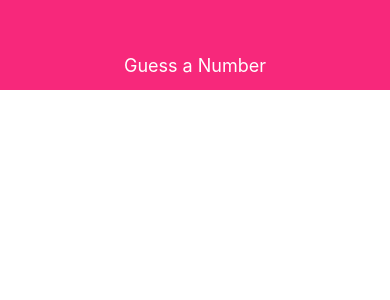
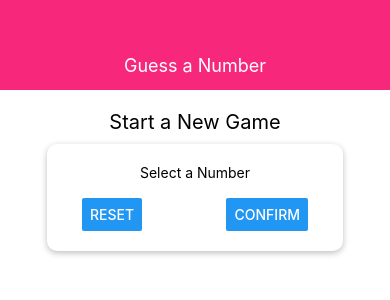
Before and after one commit to bendelonlee/number-guesser, a React Native app: screen / in a window 390 px wide. Shown: the top 300 px of the page. Built offline with nearby package versions, Linux system fonts and the light colour scheme.

Commit message:
Adds StartGameScreen

```diff
--- a/App.js
+++ b/App.js
@@ -1,17 +1,19 @@
 import React from 'react';
 import { StyleSheet, View } from 'react-native';
 import Header from './components/Header'
+import StartGameScreen from './screens/StartGameScreen'
 
 export default function App() {
   return (
     <View style={styles.screen}>
       <Header title={'Guess a Number'}/>
+      <StartGameScreen/>
     </View>
   );
 }
 
 const styles = StyleSheet.create({
-  screeen: {
+  screen: {
     flex: 1,
   },
 });
--- /dev/null
+++ b/screens/StartGameScreen.js
@@ -0,0 +1,50 @@
+import React from 'react'
+import {View, Text, StyleSheet, TextInput, Button} from 'react-native'
+
+export default function StartGameScreen(props){
+  return(
+    <View style={styles.screen}>
+      <Text style={styles.title}>Start a New Game</Text>
+      <View style={styles.inputContainer}>
+        <Text>Select a Number</Text>
+        <TextInput/>
+        <View style={styles.buttonContainer}>
+          <Button title="Reset"/>
+          <Button title="Confirm"/>
+        </View>
+      </View>
+    </View>
+  )
+}
+
+const styles = StyleSheet.create({
+  screen: {
+    flex: 1,
+    padding: 10,
+    alignItems: 'center'
+  },
+  title: {
+    fontSize: 20,
+    marginVertical: 10,
+  },
+  buttonContainer: {
+    flexDirection: 'row',
+    width: '100%',
+    justifyContent: 'space-between',
+    paddingHorizontal: 15,
+
+  },
+  inputContainer: {
+    width: 300,
+    maxWidth: '80%',
+    alignItems: 'center',
+    shadowColor: 'black',
+    shadowOffset: {width: 0, height: 2},
+    shadowRadius: 6,
+    shadowOpacity: 0.26,
+    backgroundColor: 'white',
+    elevation: 5,
+    padding: 20,
+    borderRadius: 10,
+  }
+})
```
